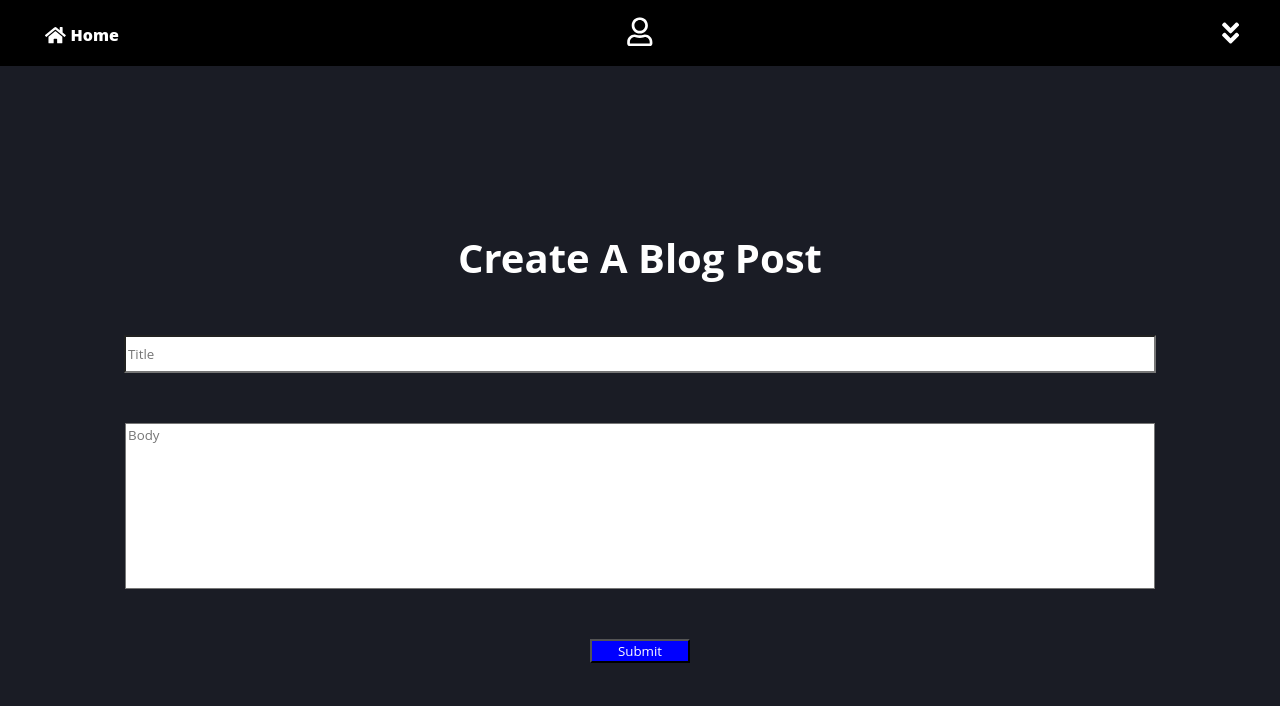
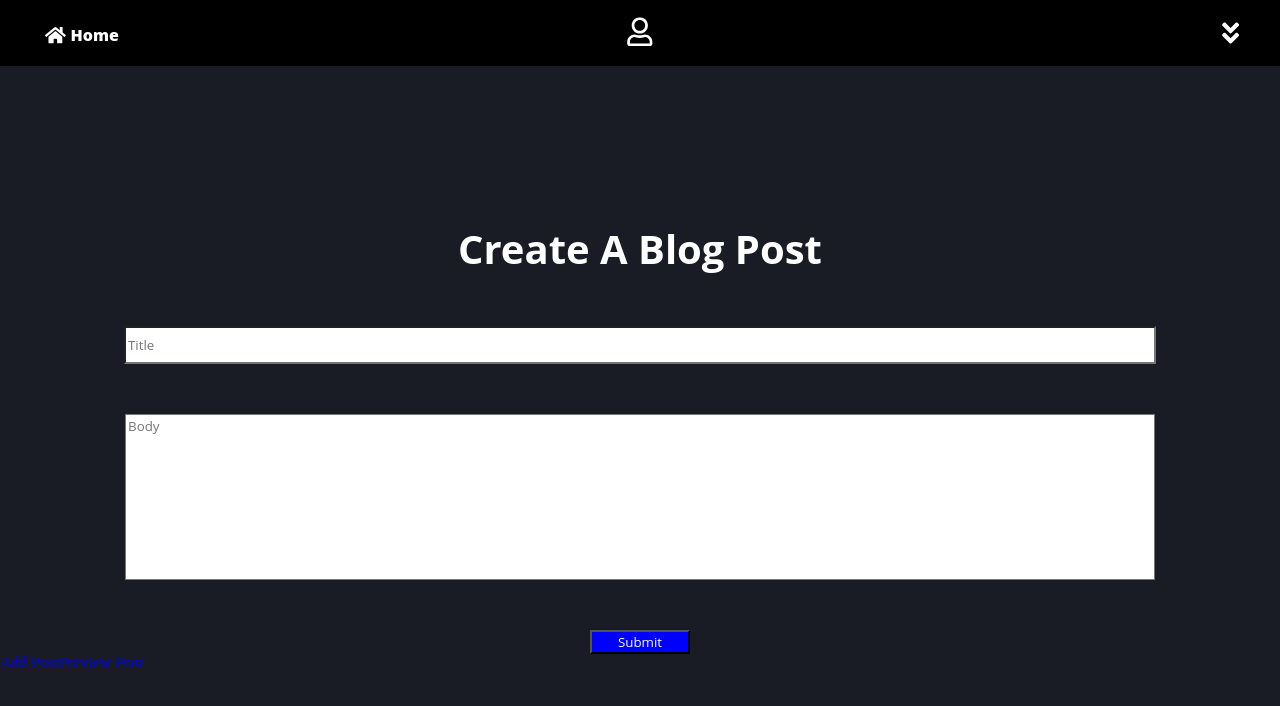
Before and after one commit to alexk9081/my-webpage, a React (Create React App) app: page /data in a window 1280 px wide. Shown: the top 706 px of the page. Built offline with nearby package versions, Linux system fonts and the light colour scheme.

Commit message:
Made routes for blog post preview

```diff
--- a/src/App.js
+++ b/src/App.js
@@ -10,6 +10,8 @@ import TestPage from "./pages/TestPage";
 import ColorReferencePage from "./pages/ColorReferencePage";
 import ProjectDisplayPage from "./pages/ProjectDisplayPage";
 import Notifications from "./components/Notifications";
+import AddBlogPost from "./components/AddBlogPost";
+import PreviewBlogPost from "./components/PreviewBlogPost";
 
 function App() {
 	const notificationRef = useRef();
@@ -27,7 +29,10 @@ function App() {
 				<Route exact path='/gallery' element={<GalleryPage />} />
 				<Route exact path='/info' element={<AboutMePage notification={createNotification} />} />
 				<Route exact path='/photo' element={<AddPicturesPage errorMsg={createNotification}/>} />
-				<Route exact path='/data' element={<AddBlogPostPage userName={user?.displayName} userImg={user?.photoURL} />} />
+				<Route exact path='/data' element={<AddBlogPostPage userName={user?.displayName} userImg={user?.photoURL} />} >
+					<Route exact path='add-blog' element={<AddBlogPost />} />
+					<Route exact path='preview-blog' element={<PreviewBlogPost />} />
+				</ Route>
 				<Route exact path='/colors' element={<ColorReferencePage notification={createNotification}/>} />
 				<Route exact path='/projects' element={<ProjectDisplayPage />} />
 				<Route exact path='/test' element={<TestPage />} />
--- /dev/null
+++ b/src/components/AddBlogPost.jsx
@@ -0,0 +1,10 @@
+
+function AddBlogPost() {
+    return (
+        <div>
+            ADD BLOG POST HERE
+        </div>
+    )
+}
+
+export default AddBlogPost;
--- /dev/null
+++ b/src/components/PreviewBlogPost.jsx
@@ -0,0 +1,10 @@
+
+function PreviewBlogPost() {
+    return (
+        <div>
+            PREVIEW BLOG POST HERE
+        </div>
+    )
+}
+
+export default PreviewBlogPost;
--- a/src/pages/AddBlogPostPage.js
+++ b/src/pages/AddBlogPostPage.js
@@ -1,6 +1,6 @@
 import classes from "./AddBlogPostPage.module.css";
 import { useState } from "react";
-import { useNavigate } from "react-router-dom";
+import { Link, Outlet, useNavigate } from "react-router-dom";
 import { collection, addDoc, Timestamp } from "firebase/firestore";
 import { firestore } from "../firebaseConfig";
 
@@ -29,6 +29,11 @@ function AddInfoPage(props) {
                 <input className={classes.titleInput} onChange={(newTitleInput) => { setTitle(newTitleInput.target.value) }} type="text" placeholder="Title" />
                 <textarea className={classes.bodyInput} onChange={(newBodyInput) => { setBody(newBodyInput.target.value) }} type="text" placeholder="Body" />
                 <input className={classes.submit} onClick={() => { submitPost() }} type="submit" />
+
+
+                <Link to='/data/add-blog'>Add Post</Link>
+                <Link to='/data/preview-blog'>Preview Post</Link>
+                <Outlet />
             </div>
         </div>
     )
```
